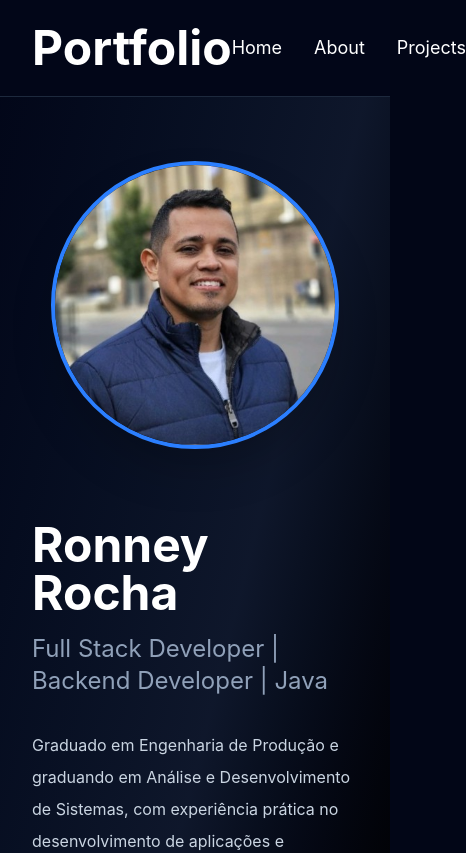
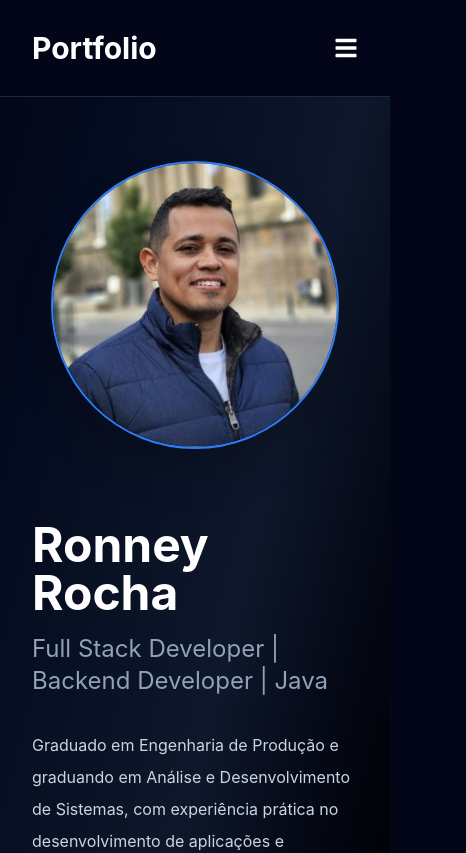
Before and after one commit to ronneyrv/portfolio-web, a React (Vite) app: page /about in a window 390 px wide. Shown: the top 853 px of the page, 466 px wide, since content can reach past the window. Built offline with nearby package versions, Linux system fonts and the light colour scheme.

Commit message:
feat: add responsive navbar menu

```diff
--- a/src/components/Navbar/Navbar.tsx
+++ b/src/components/Navbar/Navbar.tsx
@@ -1,18 +1,54 @@
+import { useState } from "react";
+import { FaBars, FaTimes } from "react-icons/fa";
 import { Link } from "react-router-dom";
 
 export default function Navbar() {
+  const [menuOpen, setMenuOpen] = useState(false);
+
   return (
     <header className="w-full bg-slate-950 border-b border-slate-800">
-      <nav className="w-full h-24 px-8 lg:px-20 flex justify-between items-center">
-        <h1 className="text-5xl font-bold">Portfolio</h1>
+      <nav className="h-24 px-8 lg:px-20 flex justify-between items-center">
+        <Link to="/" className="text-3xl md:text-5xl font-bold">
+          Portfolio
+        </Link>
 
-        <div className="flex gap-8 text-lg">
-          <Link to="/">Home</Link>
-          <Link to="/about">About</Link>
-          <Link to="/projects">Projects</Link>
+        <div className="hidden md:flex gap-8 text-lg">
+          <Link to="/" className="hover:text-blue-400 transition">
+            Home
+          </Link>
+          <Link to="/about" className="hover:text-blue-400 transition">
+            About
+          </Link>
+          <Link to="/projects" className="hover:text-blue-400 transition">
+            Projects
+          </Link>
         </div>
+        <button
+          className="
+          md:hidden
+          text-2xl"
+          onClick={() => setMenuOpen(!menuOpen)}
+        >
+          {menuOpen ? <FaTimes /> : <FaBars />}
+        </button>
+      </nav>
+      {menuOpen && (
+        <div
+          className="md:hidden flex flex-col gap-6 px-8 py-8 bg-slate-900"
+        >
+          <Link to="/" onClick={() => setMenuOpen(false)}>
+            Home
+          </Link>
 
-      </nav>
+          <Link to="/about" onClick={() => setMenuOpen(false)}>
+            About
+          </Link>
+
+          <Link to="/projects" onClick={() => setMenuOpen(false)}>
+            Projects
+          </Link>
+        </div>
+      )}
     </header>
   );
 }
--- a/src/components/ProfileCard/ProfileCard.tsx
+++ b/src/components/ProfileCard/ProfileCard.tsx
@@ -15,7 +15,7 @@ export default function ProfileCard({ profile }: ProfileCardProps) {
           <img
             src={profileImage}
             alt={profile.name}
-            className="w-72 h-72 rounded-full object-cover border-4 border-blue-500 shadow-2xl hover:scale-105 transition-all duration-300"
+            className="w-72 h-72 rounded-full object-cover border-2 border-blue-500 shadow-2xl hover:scale-105 transition-all duration-300"
           />
         </div>
 
```
Also changed, not shown: 1 other file (tests, documents, lock files or other folders).
